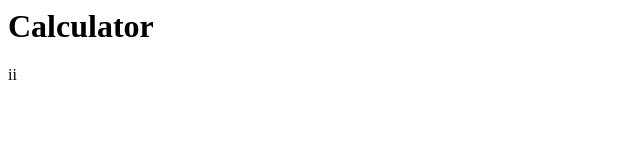
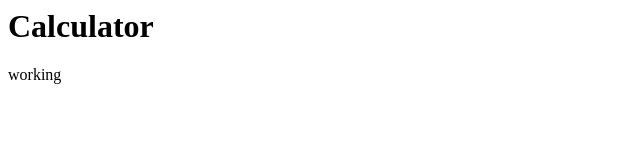
Before and after one commit to dkapper01/Calculator, a plain HTML site: page index.html in a window 1280 px wide. Shown: the full height of the page, 0-640 px from the left. Drawn offline with Linux system fonts and the light colour scheme.

```diff
--- a/index.html
+++ b/index.html
@@ -1 +1 @@
-<h1>Calculator</h1><p>ii</p>
+<h1>Calculator</h1><p>working</p>
```
